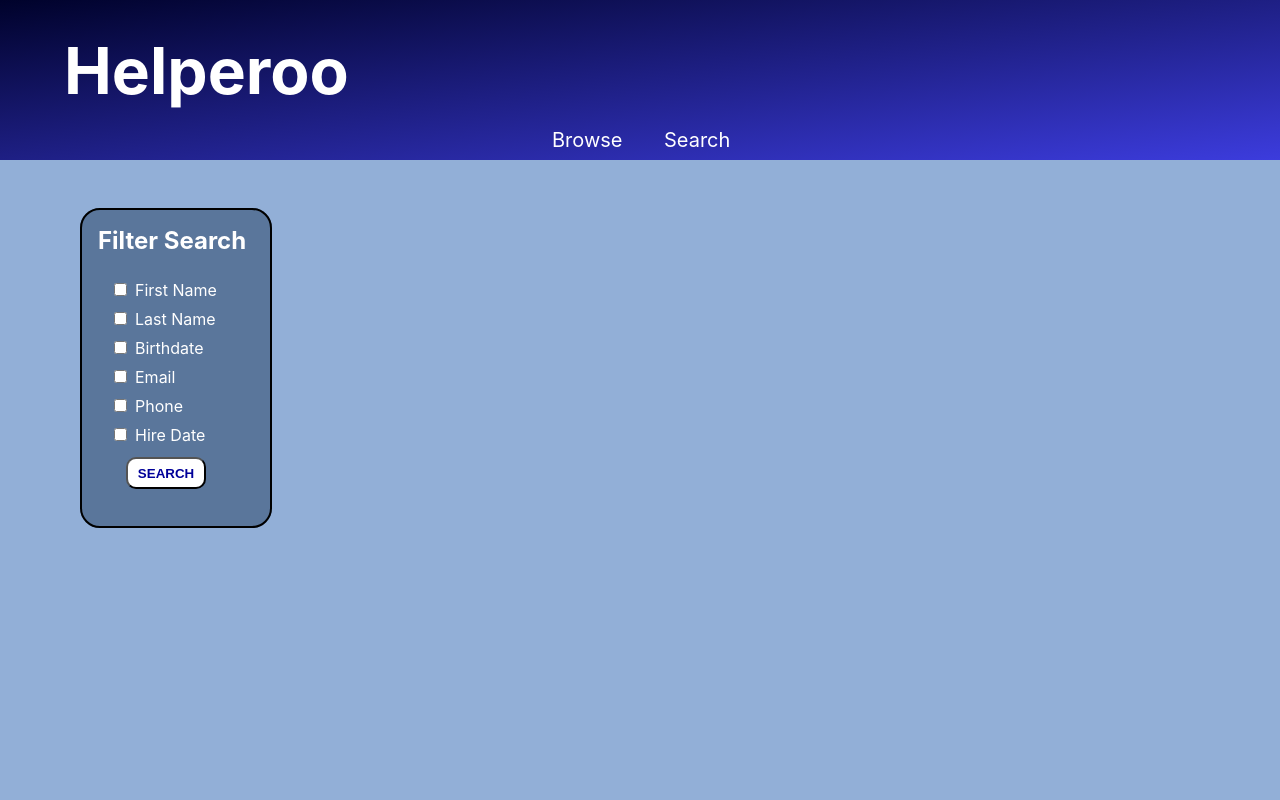
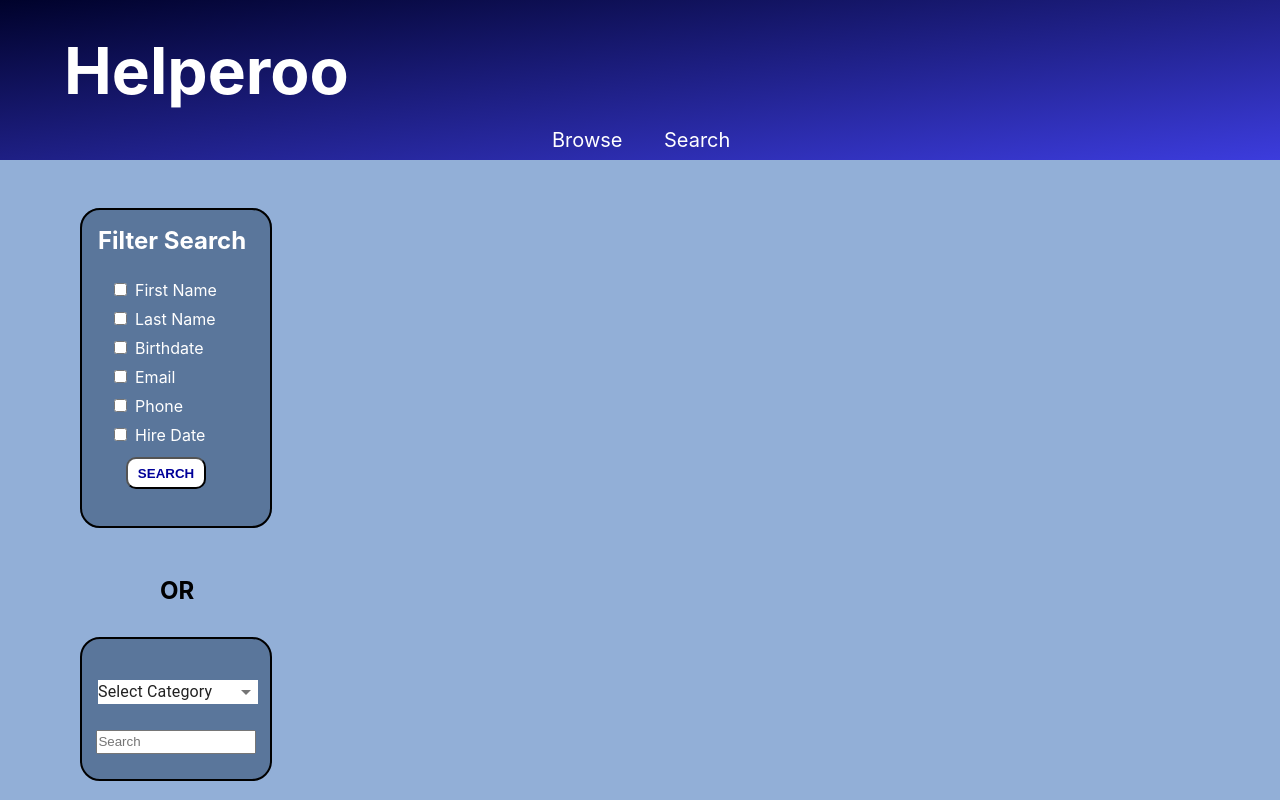
Before and after one commit to david-lee-se/Helperoo, a React (Create React App) app in the folder client/: page /search in a window 1280 px wide. Built offline with nearby package versions, Linux system fonts and the light colour scheme.

Commit message:
add search bar

```diff
--- /dev/null
+++ b/client/src/components/SearchBar/SearchBar.js
@@ -0,0 +1,52 @@
+import { useRef, useState} from 'react';
+import { MenuItem, Select } from '@mui/material';
+import axios from 'axios';
+import './SearchBar.scss';
+
+
+
+function SearchBar(props) {
+    const[category, setCategory]= useState("Select Category");
+    const formRef = useRef();
+    const setEmployeesList = props.setEmployeesList;
+
+    const handleCategoryChange = (e) => {
+        setCategory(e.target.value)
+    }
+    const handleChange = (e) => {
+        e.preventDefault();
+        const formEl= formRef.current;
+        const categoryQuery = `category=${category}`;
+        const searchTerm= `searchTerm=${formEl.search.value}`;
+        console.log(searchTerm)
+        axios.get(`http://localhost:8080/employees/search?${categoryQuery}&${searchTerm}`)
+            .then((res) => {
+                setEmployeesList(res.data)
+            })
+    }
+
+    return (
+        <>
+        <form ref={formRef} className='search-bar-container'>
+            <Select
+                className='search-bar__category'
+                variant="standard"
+                name='category'
+                disableUnderline
+                value={category}
+                onChange={handleCategoryChange}>
+                    <MenuItem value={"Select Category"}>Select Category</MenuItem>
+                    <MenuItem value={"first_name"}>First Name</MenuItem>
+                    <MenuItem value={"last_name"}>Last Name</MenuItem>
+                    <MenuItem value={"email"}>Email</MenuItem>
+                    <MenuItem value={"phone"}>Phone Number</MenuItem>
+                    <MenuItem value={"date_of_birth"}>Birth Date</MenuItem>
+                    <MenuItem value={"hire_date"}>Hire Date</MenuItem>
+                </Select>
+                <input className='search-bar' type='text' name='search' onChange={handleChange} placeholder='Search'/>
+        </form>
+        </>
+    )
+}
+
+export default SearchBar;
--- /dev/null
+++ b/client/src/components/SearchBar/SearchBar.scss
@@ -0,0 +1,24 @@
+.search-bar {
+    height: 1.5rem;
+    width: 85%;
+    margin-left: .9rem;
+    &-container {
+        display: flex;
+        flex-direction: column;
+        justify-content: space-evenly;
+        margin-left: 5rem;
+        margin-top: 2rem;
+        padding-top: 1rem;
+        width: 12rem;
+        border: 2px solid black;
+        height: 9rem;
+        border-radius: 20px;
+        background-color: rgb(90, 118, 155);
+    }
+    &__category {
+        height: 1.5rem;
+        width: 85%;
+        margin-left: 1rem;
+        background-color: white;
+    }
+}
--- a/client/src/components/SearchResults/SearchResults.js
+++ b/client/src/components/SearchResults/SearchResults.js
@@ -8,8 +8,6 @@ function SearchResultsList(props) {
     let setEmployeesList = props.setEmployeesList;
 
     const handleClick = (e) => {
-        console.log('click')
-        console.log(parseInt(e.currentTarget.value))
         const filteredList = employeesList.filter((employee) => parseInt(employee.id) !== parseInt(e.currentTarget.value));
         setEmployeesList(filteredList);
     }
@@ -17,7 +15,7 @@ function SearchResultsList(props) {
     return (
         <>
             <ul className='employee-list'>
-            {employeesList.map((employee) => {
+            {!employeesList? '': employeesList.map((employee) => {
                 return (
                     <div className='card' key={employee.id}>
                     <Link to={`/employees/${employee.id}`} className='card__link' >
--- a/client/src/components/SearchResults/SearchResults.scss
+++ b/client/src/components/SearchResults/SearchResults.scss
@@ -2,7 +2,7 @@
     margin-top: 4rem;
     margin-left: 10rem;
     height: 100%;
-    width: 60vw;
+    width: 62.5vw;
     border-radius: 20px;
     background-color: rgb(197, 209, 235);
 }
@@ -24,9 +24,13 @@
     }
     &__link {
         text-decoration: none;
+        width: 100%;
         color: black;
         display: flex;
         align-items: center;
+        &:hover {
+            color: white;
+        }
     }
     &__clear-button {
         position: absolute;
--- a/client/src/pages/BrowsePage/BrowsePage.scss
+++ b/client/src/pages/BrowsePage/BrowsePage.scss
@@ -19,7 +19,13 @@
     background-color: rgb(240, 168, 104);
     text-decoration: none;
     border-radius: 20px;
-    color: rgb(0, 0, 179);
+    color: black;
+    border: 2px solid black;
+    &:hover {
+        border-color: white;
+        background-image: linear-gradient(to bottom right, rgb(0, 2, 43), rgb(60,60,221));
+        color: white;
+    }
     &__first-name {
         font-size: 1.5rem;
     }
--- a/client/src/pages/Search/SearchPage.js
+++ b/client/src/pages/Search/SearchPage.js
@@ -1,5 +1,6 @@
 import SearchResultsList from '../../components/SearchResults/SearchResults.js';
 import SearchBox from '../../components/SearchBox/SearchBox.js';
+import SearchBar from '../../components/SearchBar/SearchBar.js';
 import { useState } from 'react';
 import './SearchPage.scss';
 
@@ -11,7 +12,11 @@ function Search(props) {
             <article>
 
                 <section className='search-page'>
+                    <div className='search-options'>
                     <SearchBox setEmployeesList={setEmployeesList}/>
+                    <h2 className='search-options__or'>OR</h2>
+                    <SearchBar setEmployeesList={setEmployeesList}/>
+                    </div>
                     <SearchResultsList employeesList={employeesList} setEmployeesList={setEmployeesList}/>
                 </section>
             </article>
--- a/client/src/pages/Search/SearchPage.scss
+++ b/client/src/pages/Search/SearchPage.scss
@@ -1,3 +1,10 @@
 .search-page {
     display: flex;
 }
+
+.search-options {
+    &__or {
+         padding-left: 10rem;
+         padding-top: 3rem;
+    }
+}
```
Also changed, not shown: client/public/manifest.json, 2 other files (tests, documents, lock files or other folders).
